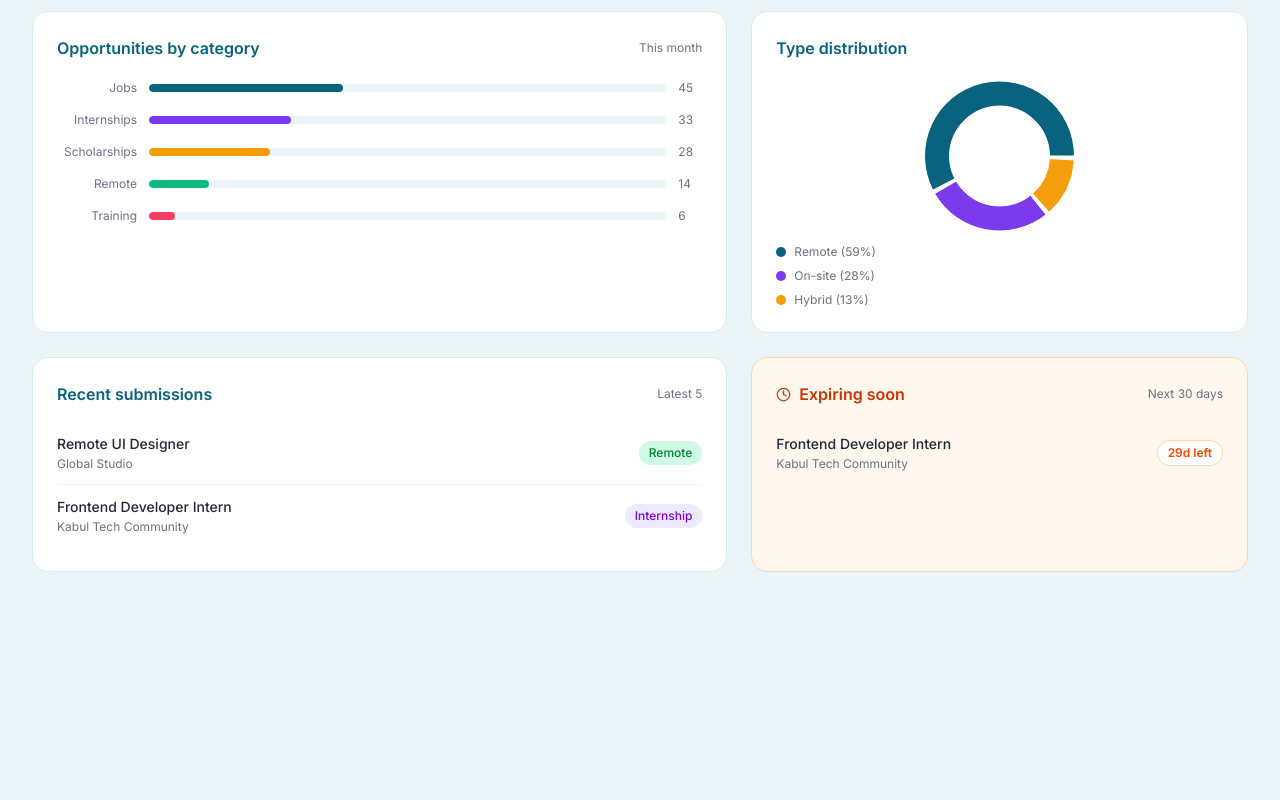
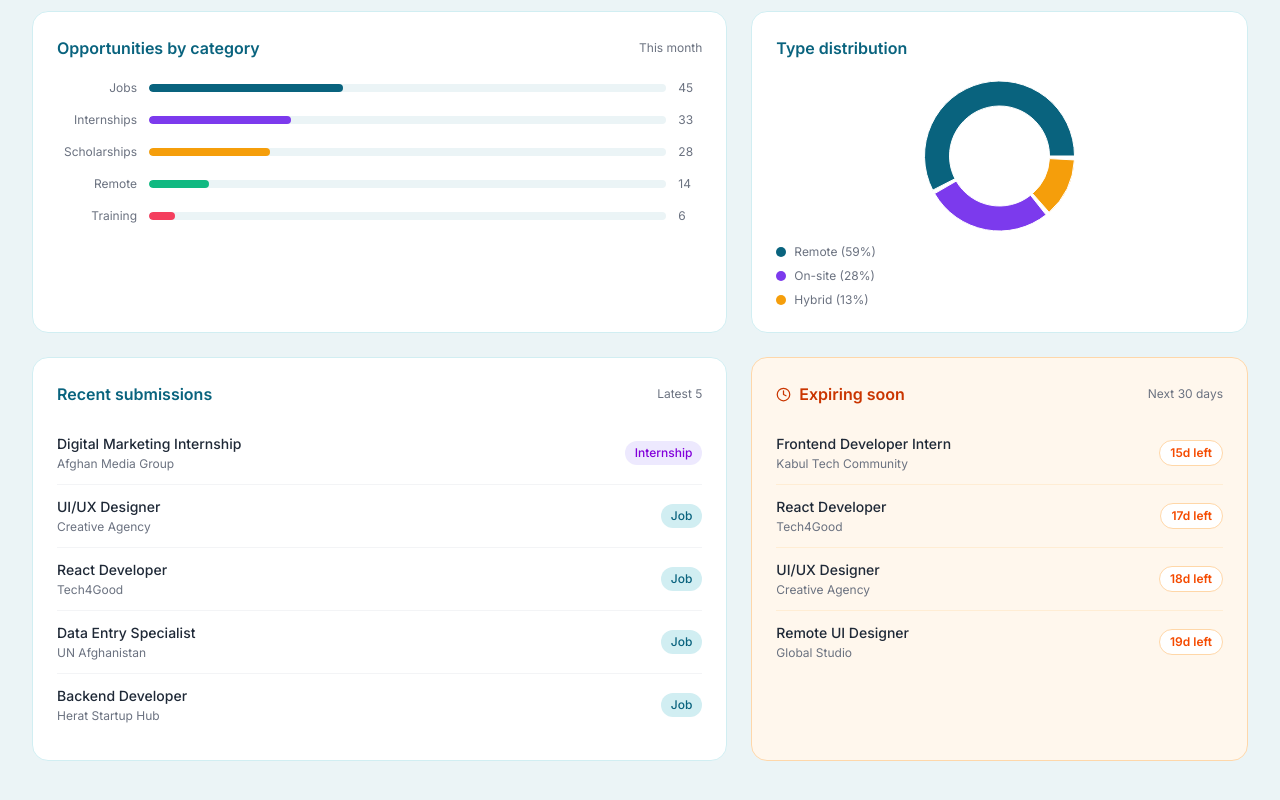
Before and after one commit to FatemaAhm4di/kaaryab-afghanistan, a Next.js app: page /1/dashboard in a window 1280 px wide. Shown: the part 468-1268 px from the top of the page. Before the commit the page ends 1088 px from the top, so only its background shows below. Built offline with nearby package versions, Linux system fonts and the light colour scheme.

Commit message:
update data.ts

```diff
--- a/src/features/opportunities/data.ts
+++ b/src/features/opportunities/data.ts
@@ -8,7 +8,7 @@ export const opportunities: Opportunity[] = [
     category: 'Internship',
     location: 'Kabul',
     type: 'Remote',
-    deadline: '2026-07-20',
+    deadline: '2026-07-06',
     description: 'Beginner friendly internship for React developers.',
     requirements: ['HTML', 'CSS', 'React'],
     applyLink: '#',
@@ -21,10 +21,88 @@ export const opportunities: Opportunity[] = [
     category: 'Remote',
     location: 'Online',
     type: 'Remote',
-    deadline: '2026-08-01',
+    deadline: '2026-07-10',
     description: 'Work remotely as UI designer.',
     requirements: ['Figma', 'UI Design'],
     applyLink: '#',
     tags: ['Design', 'Figma']
+  },
+  {
+    id: '3',
+    title: 'Women in Tech Scholarship',
+    organization: 'Global Learning Foundation',
+    category: 'Scholarship',
+    location: 'Online',
+    type: 'Remote',
+    deadline: '2026-07-20',
+    description: 'Scholarship for women who want to study technology online.',
+    requirements: ['Basic English', 'Motivation letter'],
+    applyLink: '#',
+    tags: ['Scholarship', 'Women', 'Online']
+  },
+  {
+    id: '4',
+    title: 'Backend Developer',
+    organization: 'Herat Startup Hub',
+    category: 'Job',
+    location: 'Herat',
+    type: 'On-site',
+    deadline: '2026-07-25',
+    description: 'Backend developer position at a growing startup in Herat.',
+    requirements: ['Node.js', 'PostgreSQL', 'REST API'],
+    applyLink: '#',
+    tags: ['Backend', 'Node.js']
+  },
+  {
+    id: '5',
+    title: 'Data Entry Specialist',
+    organization: 'UN Afghanistan',
+    category: 'Job',
+    location: 'Kabul',
+    type: 'On-site',
+    deadline: '2026-08-01',
+    description: 'Data entry and management role at UN Afghanistan office.',
+    requirements: ['MS Office', 'Attention to detail'],
+    applyLink: '#',
+    tags: ['Data', 'UN']
+  },
+  {
+    id: '6',
+    title: 'React Developer',
+    organization: 'Tech4Good',
+    category: 'Job',
+    location: 'Online',
+    type: 'Remote',
+    deadline: '2026-07-08',
+    description: 'Remote React developer for NGO projects.',
+    requirements: ['React', 'TypeScript', 'Git'],
+    applyLink: '#',
+    tags: ['React', 'Remote']
+  },
+  {
+    id: '7',
+    title: 'UI/UX Designer',
+    organization: 'Creative Agency',
+    category: 'Job',
+    location: 'Kabul',
+    type: 'Remote',
+    deadline: '2026-07-09',
+    description: 'UI/UX designer for digital products.',
+    requirements: ['Figma', 'User Research', 'Prototyping'],
+    applyLink: '#',
+    tags: ['Design', 'UX']
+  },
+  {
+    id: '8',
+    title: 'Digital Marketing Internship',
+    organization: 'Afghan Media Group',
+    category: 'Internship',
+    location: 'Kabul',
+    type: 'On-site',
+    deadline: '2026-08-10',
+    description: 'Learn digital marketing with a leading Afghan media company.',
+    requirements: ['Social Media', 'Content Writing'],
+    applyLink: '#',
+    tags: ['Marketing', 'Internship']
   }
 ];
```
